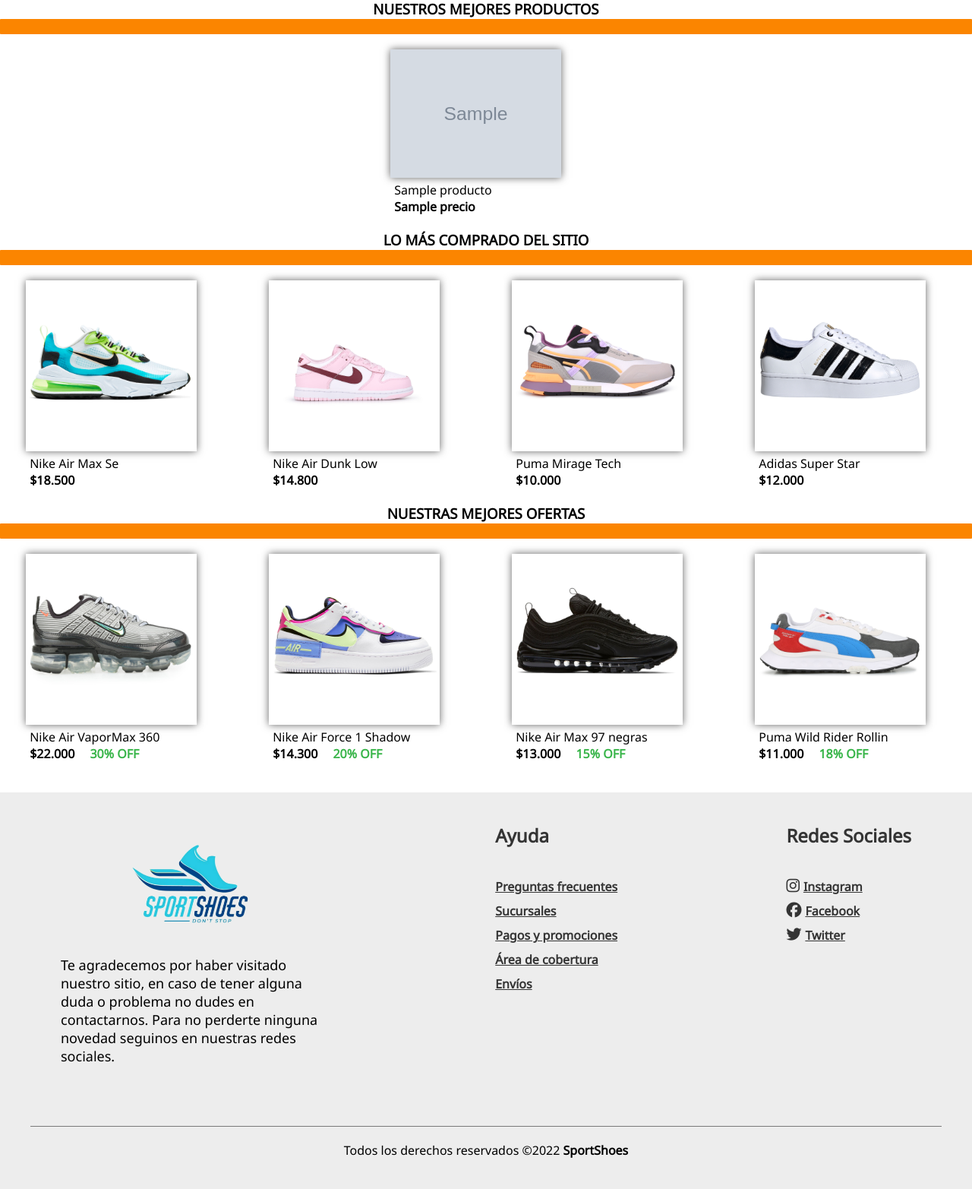
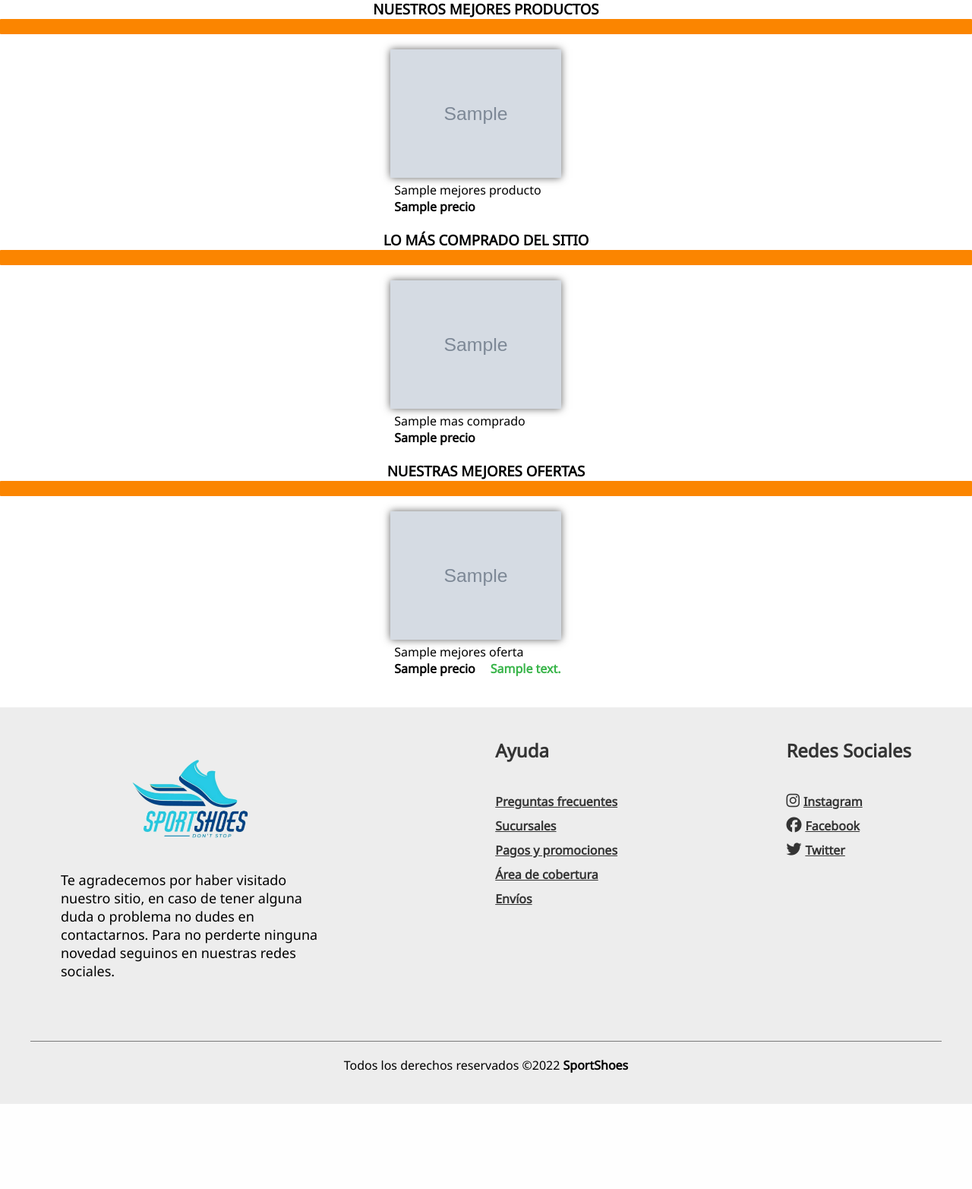
Before and after one commit to FranciscoEchenique/grupo_5_calzadoDeportivo-, a Node server app: template Entrega Sprint 2/views/home.ejs in a window 1280 px wide. Shown: the part 874-2439 px from the top of the page at 76% size. After the commit the page ends 2327 px from the top, so only its background shows below. Run offline with Node 20, Linux system fonts and the light colour scheme; the template is opened without the code that fills it: most values are stand-ins (such as "Sample title", 1, 10 or a date in 2020); grey boxes marked "Sample" are stand-in pictures; some libraries are stand-ins or nearby versions.

Commit message:
Dinamizando el home

```diff
--- a/Entrega Sprint 2/views/home.ejs
+++ b/Entrega Sprint 2/views/home.ejs
@@ -23,15 +23,15 @@
             <h3 class="titulo-secciones-home">NUESTROS MEJORES PRODUCTOS</h3>
             <div class="barra-naranja"></div>
             <div class="articulos-home">
-                <% for (let i = 0; i < productos.length; i++) { %>
+                <% for (let i = 0; i < mejoresProductos.length; i++) { %>
                 <article class="articulos-mejores-productos-home">
-                    <a href="#"><img src=<%= productos[i].foto %> alt=<%= productos[i].nombre %>></a>
+                    <a href="#"><img src=<%= mejoresProductos[i].foto %> alt=<%= mejoresProductos[i].nombre %>></a>
                     <div class="articulo-mejores-productos-home">
                         <p class="titulo-mejor-producto-home">
-                            <%= productos[i].nombre %>
+                            <%= mejoresProductos[i].nombre %>
                         </p>
                         <h4 class="precio-mejor-producto-home">
-                            <%= productos[i].precio %>
+                            <%= mejoresProductos[i].precio %>
                         </h4>
                     </div>
                 </article>
@@ -42,132 +42,46 @@
             <h3 class="titulo-secciones-home">LO MÁS COMPRADO DEL SITIO</h3>
             <div class="barra-naranja"></div>
             <div class="articulos-home">
+                <% for (let i = 0; i < masComprado.length; i++) { %>
             <article class="articulos-mejores-productos-home">
-                <a href="#"><img src="images/zapatillas-nike-air-max-se.jpg" alt="Nike Air Max Se"></a>
+                <a href="#"><img src=<%= masComprado[i].foto %>  alt=<%= masComprado[i].nombre %>></a>
                 <div class="articulo-mejores-productos-home">
                     <p class="titulo-mejor-producto-home">
-                        Nike Air Max Se
+                        <%= masComprado[i].nombre %>
                     </p>
                     <h4 class="precio-mejor-producto-home">
-                        $18.500
+                        <%= masComprado[i].precio %>
                     </h4>
                 </div>
             </article>
-            <article class="articulos-mejores-productos-home">
-                <a href="#"><img src="images/nike-dunk-low.jpg" alt="Nike Dunk Low"></a>
-                <div class="articulo-mejores-productos-home">
-                    <p class="titulo-mejor-producto-home">
-                        Nike Air Dunk Low
-                    </p>
-                    <h4 class="precio-mejor-producto-home">
-                        $14.800
-                    </h4>
-                </div>
-            </article>
-            <article class="articulos-mejores-productos-home">
-                <a href="#"><img src="images/puma-mirage-tech.jpg" alt="Puma Mirage Tech"></a>
-                <div class="articulo-mejores-productos-home">
-                    <p class="titulo-mejor-producto-home">
-                        Puma Mirage Tech
-                    </p>
-                    <h4 class="precio-mejor-producto-home">
-                        $10.000
-                    </h4>
-                </div>
-            </article>
-            <article class="articulos-mejores-productos-home">
-                <a href="#"><img src="images/adidas-superstar-bold.jpg" alt="Adidas Spuerstar"></a>
-                <div class="articulo-mejores-productos-home">
-                    <p class="titulo-mejor-producto-home">
-                        Adidas Super Star
-                    </p>
-                    <h4 class="precio-mejor-producto-home">
-                        $12.000
-                    </h4>
-                </div>
-            </article>
+            <% } %>
             </div>
         </section>
         <section class="seccion-mejores-productos-home">
             <h3 class="titulo-secciones-home">NUESTRAS MEJORES OFERTAS</h3>
             <div class="barra-naranja"></div>
             <div class="articulos-home">
+                <% for (let i = 0; i < mejoresOfertas.length; i++) { %>
             <article class="articulos-mejores-productos-home">
                 <div class="contenedor-precio-tachado">
-                <a href="#"><img src="images/nike-air-vapormax-360.jpg" alt="Nike Air Max VaporMax 360"></a>
-                <p class="precio-tachado-puma-wild-rollin">$35.000</p>
+                <a href="#"><img src=<%= mejoresOfertas[i].foto %> alt=<%= mejoresOfertas[i].nombre %>></a>
+                <p class="precio-tachado-puma-wild-rollin"><%= mejoresOfertas[i].precioTachado %></p>
                 </div>
                 <div class="articulo-mejores-productos-home">
                     <p class="titulo-mejor-producto-home">
-                        Nike Air VaporMax 360
+                        <%= mejoresOfertas[i].nombre %>
                     </p>
                     <div class="contenedor-precio-descuento-home">
                     <h4 class="precio-mejor-producto-home">
-                        $22.000
+                        <%= mejoresOfertas[i].precio %>
                     </h4>
                     <p class="descuento-home">
-                        30% OFF
+                        <%= mejoresOfertas[i].descuento %>
                     </p>
                 </div>
                 </div>
             </article>
-            <article class="articulos-mejores-productos-home">
-                <div class="contenedor-precio-tachado">
-                <a href="#"><img src="images/nike-air-force-1-shadow.jpg" alt="Nike Air Force 1 Shadow"></a>
-                <p class="precio-tachado-puma-wild-rollin" id="precio-nike-air-force-1">$16.000</p>
-                </div>
-                <div class="articulo-mejores-productos-home">
-                    <p class="titulo-mejor-producto-home">
-                        Nike Air Force 1 Shadow
-                    </p>
-                    <div class="contenedor-precio-descuento-home">
-                    <h4 class="precio-mejor-producto-home">
-                        $14.300
-                    </h4>
-                    <p class="descuento-home">
-                        20% OFF
-                    </p>
-                </div>
-                </div>
-            </article>
-            <article class="articulos-mejores-productos-home">
-                <div class="contenedor-precio-tachado">
-                <a href="#"><img src="images/nike-air-max-97-negras.jpg" alt="Nike Air Max 97 negras"></a>
-                <p class="precio-tachado-puma-wild-rollin">$15.000</p>
-                </div>
-                <div class="articulo-mejores-productos-home">
-                    <p class="titulo-mejor-producto-home">
-                        Nike Air Max 97 negras
-                    </p>
-                    <div class="contenedor-precio-descuento-home">
-                    <h4 class="precio-mejor-producto-home">
-                        $13.000
-                    </h4>
-                    <p class="descuento-home">
-                        15% OFF
-                    </p>
-                </div>
-                </div>
-            </article>
-            <article class="articulos-mejores-productos-home">
-                <div class="contenedor-precio-tachado">
-                <a href="#"><img src="images/puma-wild-rider-rollin.jpg" alt="Puma Wild Rider Rollin"></a>
-                <p class="precio-tachado-puma-wild-rollin">$13.500</p>
-                </div>
-                <div class="articulo-mejores-productos-home">
-                    <p class="titulo-mejor-producto-home">
-                        Puma Wild Rider Rollin
-                    </p>
-                    <div class="contenedor-precio-descuento-home">
-                    <h4 class="precio-mejor-producto-home">
-                        $11.000
-                    </h4>
-                    <p class="descuento-home">
-                        18% OFF
-                    </p>
-                    </div>
-                </div>
-            </article>
+            <% } %>
             </div>
         </section>
         <%- include('./partials/footer') %>
```
Also changed, not shown: Entrega Sprint 2/controllers/mainController.js (+54 -2 lines).
